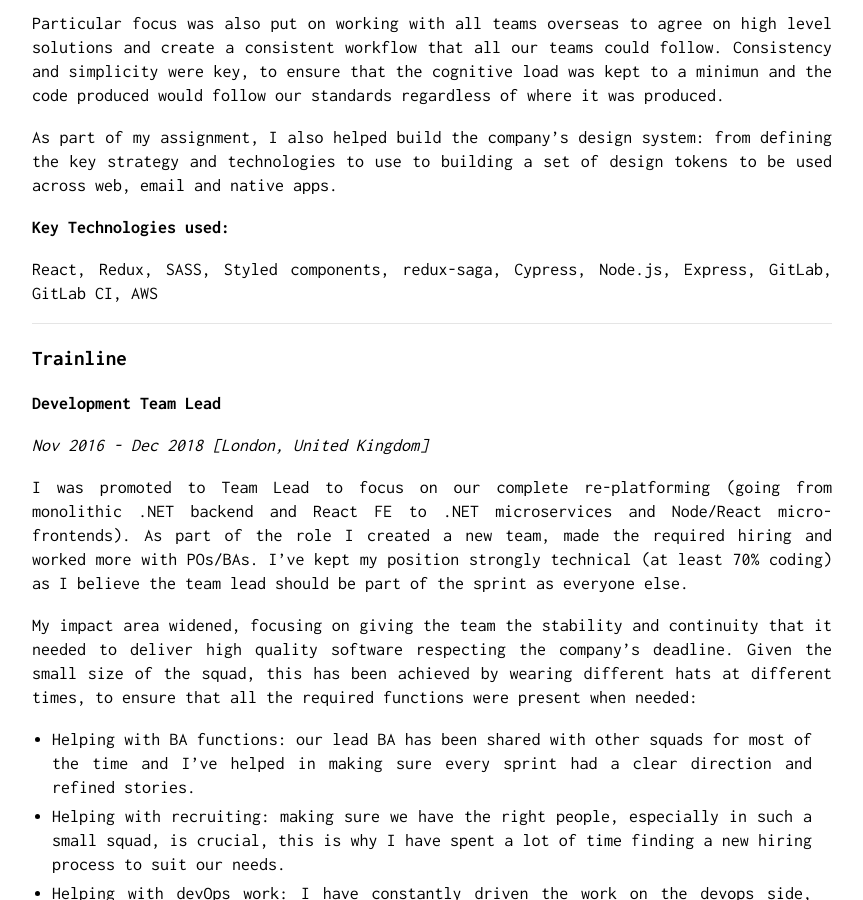
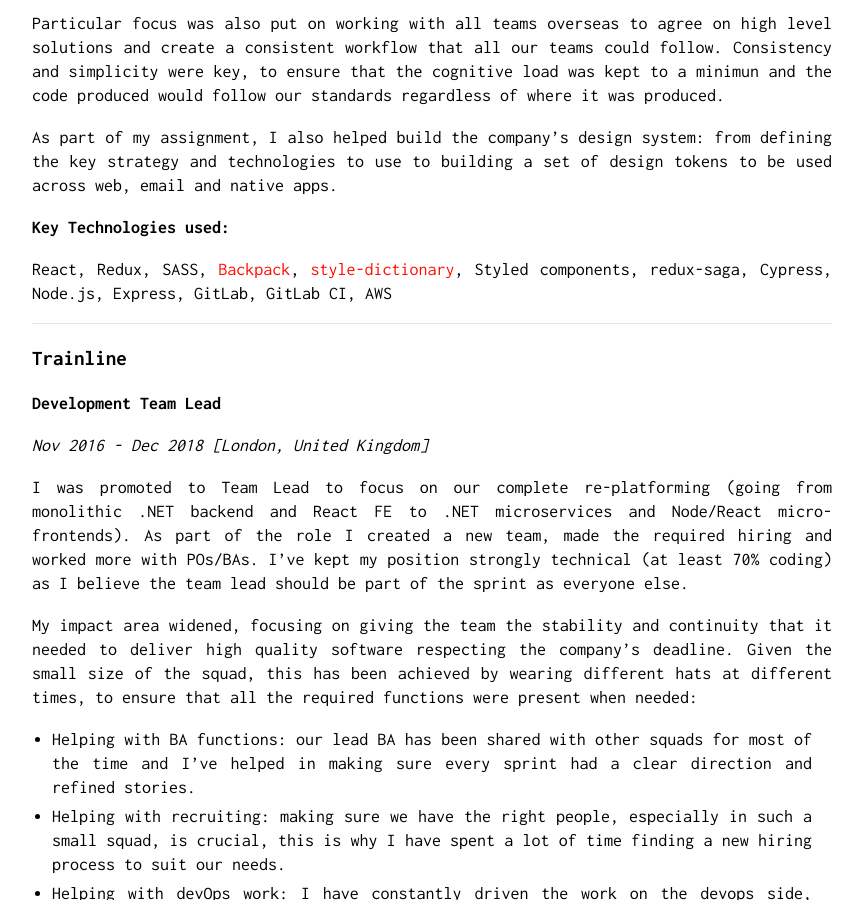
Before and after one commit to ricca509/ricca509.github.io, a Jekyll site: the page built from index.md, in a window 1280 px wide and 900 px high, scrolled down 1134 px. Shown: the whole window, without its empty margins (208-1071 px from the left). Built offline with Jekyll 4.4.1, drawn with Linux system fonts in a browser that asks for light colours; our own code applies the rules of GitHub Pages for plain Markdown files.

Commit message:
Adds desing system's libs to experience

```diff
--- a/index.md
+++ b/index.md
@@ -38,7 +38,7 @@ As part of my assignment, I also helped build the company's design system: from
 
 **Key Technologies used:**
 
-React, Redux, SASS, Styled components, redux-saga, Cypress, Node.js, Express, GitLab, GitLab CI, AWS
+React, Redux, SASS, [Backpack](https://github.com/Skyscanner/backpack), [style-dictionary](https://github.com/amzn/style-dictionary), Styled components, redux-saga, Cypress, Node.js, Express, GitLab, GitLab CI, AWS
 
 ---
 
```
